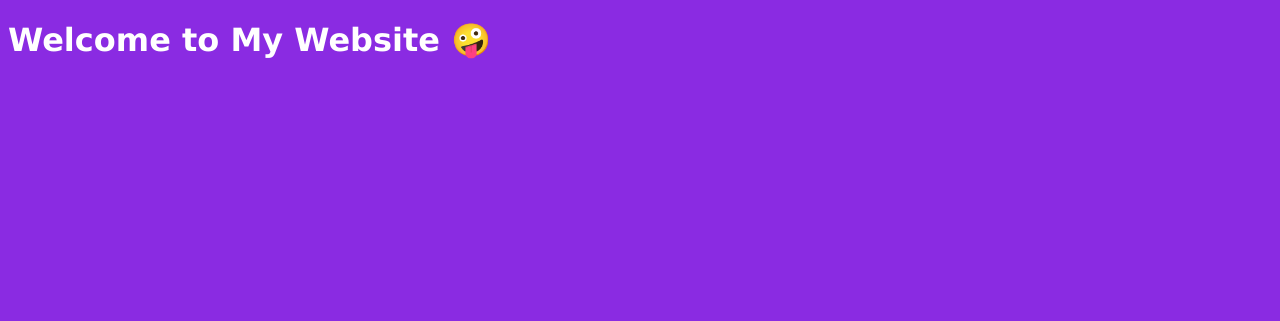
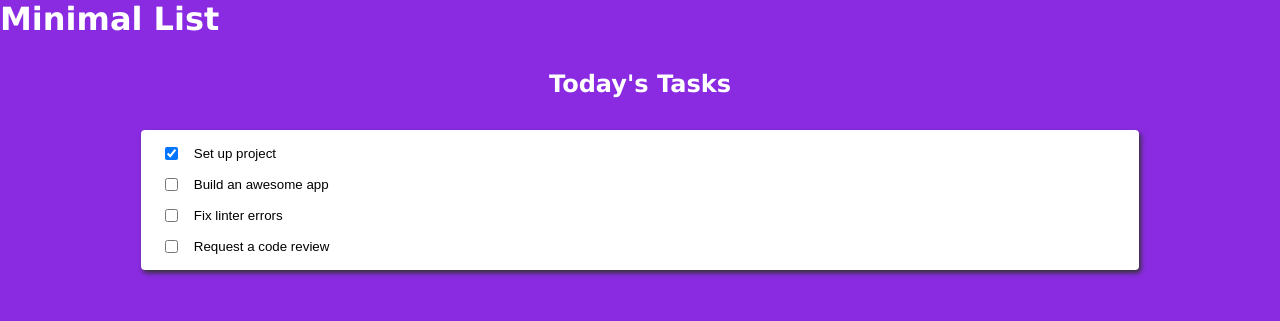
Before and after one commit to IndieCoderMM/todo-app, a website built with webpack: page src/index.html in a window 1280 px wide. Built offline with nearby package versions, Linux system fonts and the light colour scheme.

Commit message:
Load dynamic todolist

```diff
--- a/src/index.css
+++ b/src/index.css
@@ -1,5 +1,55 @@
+* {
+  box-sizing: border-box;
+  margin: 0;
+  padding: 0;
+}
+
 body {
   background-color: blueviolet;
   font-family: Verdana, Geneva, Tahoma, sans-serif;
   color: #fff;
 }
+
+ul {
+  list-style: none;
+}
+
+input {
+  border: none;
+  background-color: transparent;
+}
+
+input:focus {
+  outline: none;
+}
+
+section {
+  padding: 2rem 1rem 3rem 1rem;
+}
+
+h2 {
+  text-align: center;
+  margin-bottom: 2rem;
+}
+
+#todo-container {
+  background-color: #fff;
+  color: blueviolet;
+  width: 80%;
+  margin: auto;
+  padding: 0.5rem;
+  border-radius: 0.25rem;
+  box-shadow: 2px 3px 5px #333;
+  display: flex;
+  flex-direction: column;
+}
+
+#todo-container li {
+  display: flex;
+  gap: 1rem;
+  padding: 0.5rem 1rem;
+}
+
+#todo-container li:focus-within {
+  background-color: burlywood;
+}
--- a/src/index.html
+++ b/src/index.html
@@ -4,9 +4,20 @@
     <meta charset="UTF-8" />
     <meta http-equiv="X-UA-Compatible" content="IE=edge" />
     <meta name="viewport" content="width=device-width, initial-scale=1.0" />
-    <title>My Awesome Website</title>
+    <title>Todo List App</title>
   </head>
   <body>
-    <h1>Welcome to My Website 🤪</h1>
+    <header>
+      <h1>Minimal List</h1>
+    </header>
+    <main>
+      <section>
+        <h2>Today's Tasks</h2>
+        <ul id="todo-container">
+          <!-- This section will load dynamically -->
+        </ul>
+      </section>
+    </main>
+    <footer></footer>
   </body>
 </html>
--- a/src/index.js
+++ b/src/index.js
@@ -1,3 +1,44 @@
 import './index.css';
 
-console.log('Hello Webpack!');
+const todoContainer = document.querySelector('#todo-container');
+
+const todoList = [
+  {
+    description: 'Request a code review',
+    completed: false,
+    index: 3,
+  },
+  {
+    description: 'Set up project',
+    completed: true,
+    index: 0,
+  },
+  {
+    description: 'Fix linter errors',
+    completed: false,
+    index: 2,
+  },
+  {
+    description: 'Build an awesome app',
+    completed: false,
+    index: 1,
+  },
+];
+
+const getListItem = (todo) => {
+  const li = document.createElement('li');
+  const checkBox = document.createElement('input');
+  const input = document.createElement('input');
+  checkBox.setAttribute('type', 'checkbox');
+  checkBox.checked = todo.completed;
+  input.value = todo.description;
+  li.appendChild(checkBox);
+  li.appendChild(input);
+  return li;
+};
+
+todoList.sort((a, b) => a.index - b.index);
+todoList.forEach((todo) => {
+  const item = getListItem(todo);
+  todoContainer.appendChild(item);
+});
```
Also changed, not shown: package.json (+7 -6 lines), dist/index.html, dist/main.js, 1 other file.
